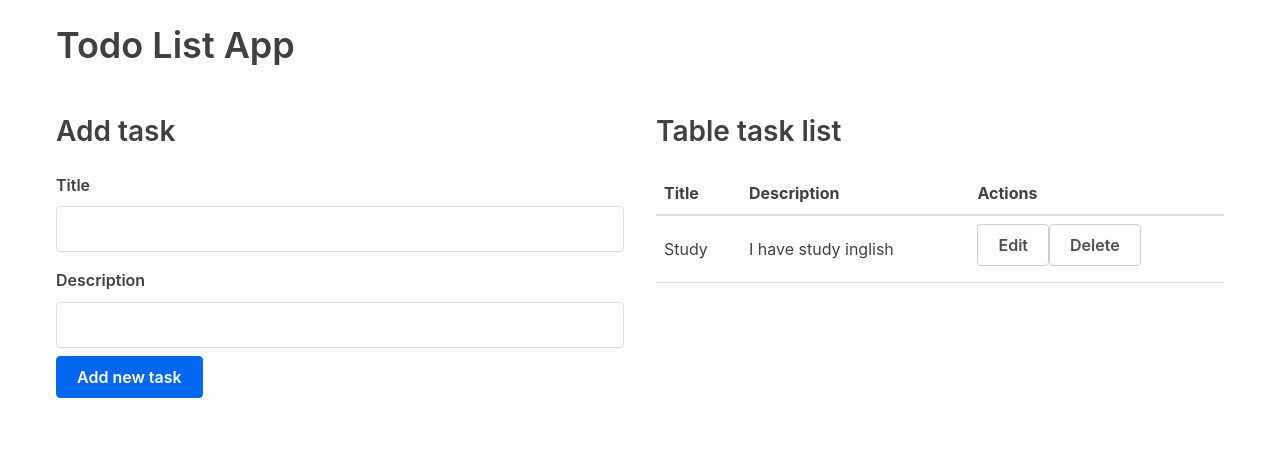
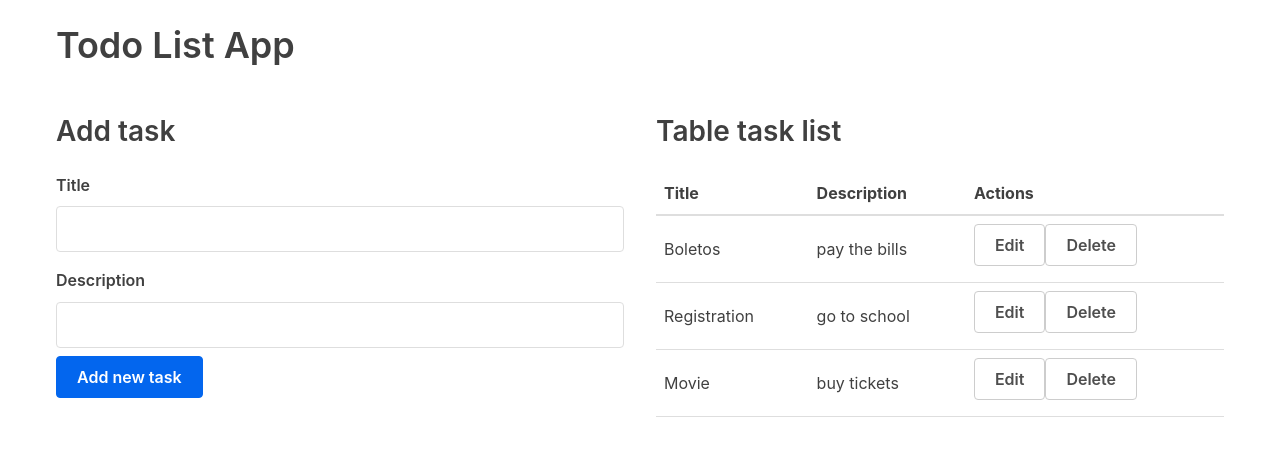
Before and after one commit to thimfont/todolist, a React (Create React App) app: page / in a window 1280 px wide. Shown: the top 456 px of the page. Built offline with nearby package versions, Linux system fonts and the light colour scheme.

Commit message:
chore: create fake data and lists it in the table.

```diff
--- a/src/App.js
+++ b/src/App.js
@@ -1,6 +1,24 @@
 import React from 'react'
 
 const App = () => {
+  const tasksData = [
+    {
+      id: 1,
+      title: 'Boletos',
+      description: 'pay the bills',
+    },
+    {
+      id: 2,
+      title: 'Registration',
+      description: 'go to school',
+    },
+    {
+      id: 3,
+      title: 'Movie',
+      description: 'buy tickets',
+    },
+  ]
+
   return (
     <div className="container">
       <h1>Todo List App</h1>
@@ -31,14 +49,24 @@ const App = () => {
               </tr>
             </thead>
             <tbody>
-              <tr>
-                <td>Study</td>
-                <td>I have study inglish</td>
-                <td>
-                  <button className="button muted-button">Edit</button>
-                  <button className="button muted-button">Delete</button>
-                </td>
-              </tr>
+              {tasksData.length > 0 ? (
+                tasksData.map((task) => (
+                  <tr key={task.id}>
+                    <td>{task.title}</td>
+                    <td>{task.description}</td>
+                    <td>
+                      <button className="button muted-button">Edit</button>
+                      <button className="button muted-button">Delete</button>
+                    </td>
+                  </tr>
+                ))
+              ) : (
+                <tr>
+                  <td>No tasks.</td>
+                </tr>
+              )
+              }
+
             </tbody>
           </table>
         </div>
```
